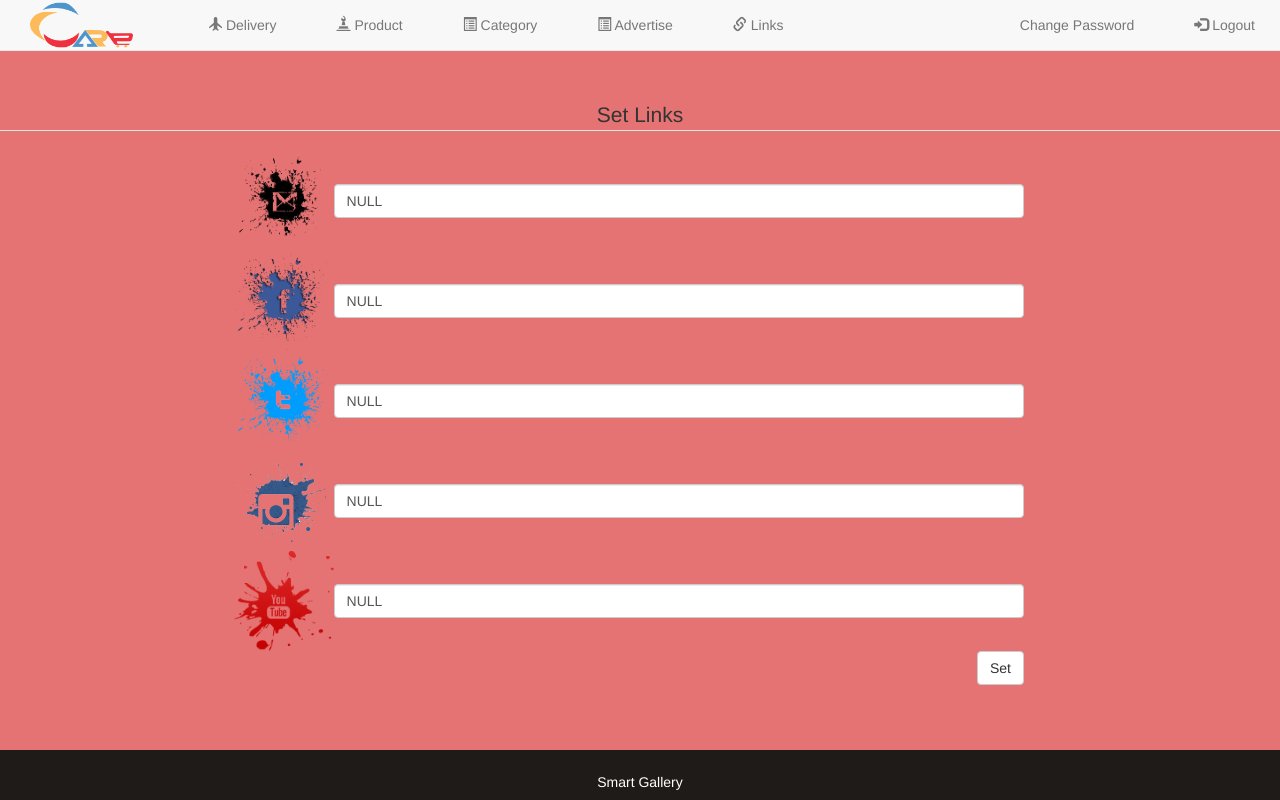
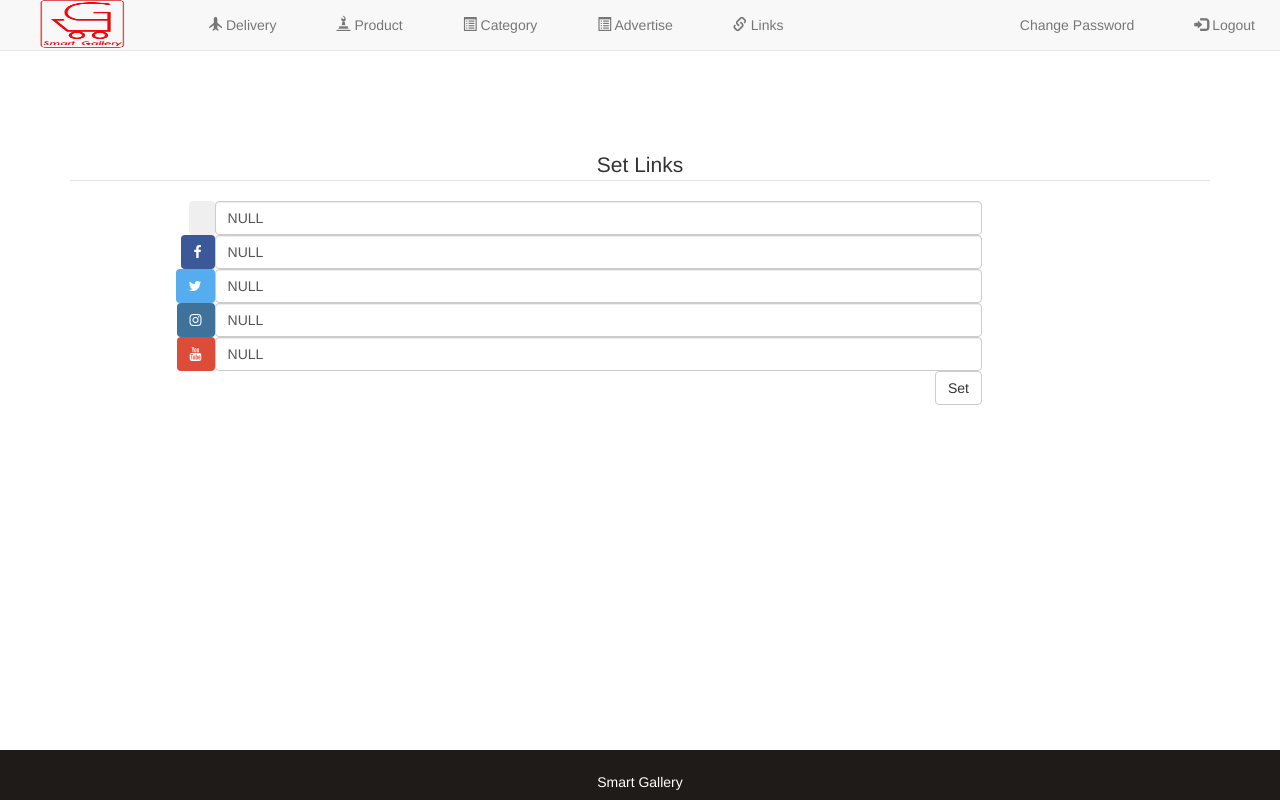
Before and after one commit to pratik1919/smart, a PHP site: page /link.php in a window 1280 px wide. Run offline with PHP 8.4, Linux system fonts and the light colour scheme; the visitor is signed in with stand-in values (Sample User, id 1); data that the repository does not hold is empty; some libraries are stand-ins or nearby versions.

```diff
--- a/a_category.php
+++ b/a_category.php
@@ -25,9 +25,9 @@ if(empty($_SESSION['username'])){
 <html>
 <head lang="en">
     <meta charset="UTF-8">
-    <title>CareShopNepal</title>
+    <title>Smart Gallery</title>
 
-    <link rel="icon" href="img/csnLogo.png" type="image/png" sizes="16x16">
+    <link rel="icon" href="img/logo.png" type="image/png" sizes="16x16">
 
     <script>
         function showMes(){
@@ -38,7 +38,7 @@ if(empty($_SESSION['username'])){
 
 <body>
 
-<div class="wrapper" style="background:#E57373;">
+<div class="wrapper">
     <!-- Add Category Modal -->
     <div id="addCategory" class="modal fade" role="dialog">
         <div class="modal-dialog">
--- a/a_items.php
+++ b/a_items.php
@@ -14,15 +14,15 @@ if(empty($_SESSION['username'])) {
 <html>
 <head lang="en">
     <meta charset="UTF-8">
-    <title>CareShopNepal</title>
-    <link rel="icon" href="img/csnLogo.png" type="image/png" sizes="16x16">
+    <title>Smart Gallery</title>
+    <link rel="icon" href="img/logo.png" type="image/png" sizes="16x16">
     <link href="css/jquery.dataTables.min.css" type="text/css" rel="stylesheet">
 
 </head>
 
 <body>
 
-<div class="wrapper" style="background:#E57373;">
+<div class="wrapper">
 
     <?php require('a_menu.php') ?>
 
--- a/a_menu.php
+++ b/a_menu.php
@@ -14,9 +14,11 @@
 
     <meta charset="UTF-8">
         <title>Smart Gallery</title>
-        <link rel="icon" href="img/csnLogo.png" type="image/png" sizes="16x16">
+        <link rel="icon" href="img/logo.png" type="image/png" sizes="16x16">
         <link rel="stylesheet" href="css/style.css" type="text/css" rel="stylesheet">
         <link href="css/jquery.dataTables.min.css" type="text/css" rel="stylesheet">
+    <link href="bootstrap/css/bootstrap-social.css" rel="stylesheet" type="text/css">
+    <link href="bootstrap/css/font-awesome.css" rel="stylesheet" type="text/css">
         <!--<link rel="stylesheet" href="../css/imageHoverStylesheet.css" type="text/css">-->
         <script type="text/javascript" src="js/jquery-1.12.4.min.js"></script>
         <script src="js/subcategory.js" type="text/javascript"></script>
@@ -48,7 +50,7 @@
             <span class = "icon-bar"></span>
             <span class = "icon-bar"></span>
         </button>
-        <a class = "navbar-brand" href = "home.php"><img style="margin-top: -21px;" height="62px" width="133px" src="img/csnLogo.png" alt="test"></a>
+        <a class = "navbar-brand" href = "home.php"><img style="margin-top: -21px;" height="62px" width="133px" src="img/logo.png" alt="test"></a>
 
     </div>
 
@@ -76,7 +78,7 @@
         </ul>
     </div><!-- /.close of nav-collapse -->
 </nav>
-<div class="row" style="height: 100px">
+<div class="row" style="height: 50px">
 </div>
 </body>
 </html>
--- a/advertise.php
+++ b/advertise.php
@@ -17,13 +17,13 @@ if (empty($_SESSION['username'])) {
 <html>
 <head lang="en">
     <meta charset="UTF-8">
-    <title>CareShopNepal</title>
+    <title>Smart Gallery</title>
     <script src="js/advertisement.js" type="text/javascript"></script>
 </head>
 
 <body>
 
-<div class="wrapper" style="background: #E57373; color: #630b0b; display: flex; align-items: center; justify-content: center;">
+<div class="wrapper">
     <?php require('a_menu.php') ?>
 
     <div class="container">
--- a/common/common.php
+++ b/common/common.php
@@ -7,7 +7,7 @@
  * Date: 6/11/16
  * Time: 6:27 PM
  */
-//session_start();
+session_start();
 function checkLogin($connection,$username,$password){
 
     $password = md5($password);
--- a/css/my-slider.css
+++ b/css/my-slider.css
@@ -285,6 +285,7 @@ p.ism-badge a.ism-link:hover {
 
 #my-slider {
     width: 100%;
+    height: 400px;
     border-radius: 0;
 }
 
--- a/css/style.css
+++ b/css/style.css
@@ -548,13 +548,3 @@ body {
 legend{
     text-align: center;
 }
-
-.socialClass{
-    position: fixed;
-    bottom: 10px;
-    right: 10px;
-    border-radius: 100% !important;
-    height: 40px;
-    width: 40px;
-    z-index: 1000000000;
-}
--- a/link.php
+++ b/link.php
@@ -35,8 +35,8 @@ if (isset($_POST['submit'])) {
 <html>
 <head lang="en">
     <meta charset="UTF-8">
-    <title>CareShopNepal</title>
-<link rel="icon" href="img/csnLogo.png" type="image/png" sizes="16x16">
+    <title>Smart Gallery</title>
+<link rel="icon" href="img/logo.png" type="image/png" sizes="16x16">
     <link href="css/jquery.dataTables.min.css" type="text/css">
 </head>
 
@@ -53,8 +53,13 @@ if (isset($_POST['submit'])) {
 
 <body>
 
-<div class="wrapper" style="background: #E57373; color: #630b0b;">
+<div class="wrapper">
 <?php require('a_menu.php') ?>
+
+
+<div class="container">
+
+    <div style="height: 100px;"></div>
 
     <fieldset>
         <legend style="text-align: center;">Set Links</legend>
@@ -64,7 +69,7 @@ if (isset($_POST['submit'])) {
         <form method="post" action="#" >
             <tr>
                 <td>
-                    <img src="img/mail.png" alt=""/>
+                    <button class="btn btn-mail"><span class="fa fa-gmail"></span></button>
                 </td>
                 <td>
                     <input type="email" class="form-control" name="mail" id="" value="<?php echo empty($email)?'NULL':$email; ?>"/>
@@ -72,8 +77,7 @@ if (isset($_POST['submit'])) {
             </tr>
             <tr>
                 <td>
-                    <img src="img/facebooklogo.png" alt=""/>
-                </td>
+                    <button class="btn btn-facebook"><span class="fa fa-facebook"></span></button>                </td>
                 <td>
                     <input type="text" class="form-control" name="facebook" id=""
                            value="<?php echo empty($facebook)?'NULL':$facebook ?>"/>
@@ -81,7 +85,7 @@ if (isset($_POST['submit'])) {
             </tr>
             <tr>
                 <td>
-                    <img src="img/twitter.png" alt=""/>
+                    <button class="btn btn-twitter"><span class="fa fa-twitter"></span></button>
                 </td>
                 <td>
                     <input type="text" class="form-control" name="twitter" id="" value="<?php echo empty($twitter)?'NULL':$twitter ?>"/>
@@ -89,8 +93,7 @@ if (isset($_POST['submit'])) {
             </tr>
             <tr>
                 <td>
-                    <img src="img/instagramlogo.png" alt=""/>
-                </td>
+                    <button class="btn btn-instagram"><span class="fa fa-instagram"></span></button>                </td>
                 <td>
                     <input type="text" class="form-control" name="instagram" id=""
                            value="<?php echo empty($instagram)?'NULL':$instagram ?>"/>
@@ -98,8 +101,7 @@ if (isset($_POST['submit'])) {
             </tr>
             <tr>
                 <td>
-                    <img src="img/youtube.png" alt=""/>
-                </td>
+                    <button class="btn btn-google"><span class="fa fa-youtube"></span></button>                </td>
                 <td>
                     <input type="text" class="form-control" name="youtube" id="" value="<?php echo empty($youtube)?'NULL':$youtube ?>"/>
                 </td>
@@ -113,6 +115,7 @@ if (isset($_POST['submit'])) {
 
         </form>
     </table>
+</div>
 
     <?php require('a_footer.php') ?>
 </div>
```
Also changed, not shown: delivery_status.php (+4 -4 lines), header.php (+31 -25 lines), index.php (+0 -9 lines).
